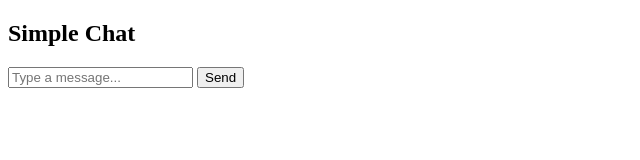
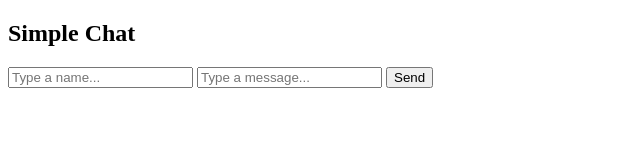
Before and after one commit to maxcodingtx/node-js-projects, a website: page basic-chat-app/frontend/index.html in a window 1280 px wide. Shown: the whole page, without its empty margins (0-640 px from the left). Drawn offline with nearby package versions, Linux system fonts and the light colour scheme; no server answers.

Commit message:
created user input field. moved chatbox to the bottom of the page.

```diff
--- a/basic-chat-app/frontend/index.html
+++ b/basic-chat-app/frontend/index.html
@@ -11,10 +11,11 @@
     </head>
     <body>
         <h2>Simple Chat</h2>
-        <div id="chatBox"></div>
+
+        <input type="text" id="userName" placeholder="Type a name..." />
         <input type="text" id="userMessage" placeholder="Type a message..." />
         <button id="sendMessage">Send</button>
-
+        <div id="chatBox"></div>
         <script src="app.js"></script>
     </body>
 </html>
```
